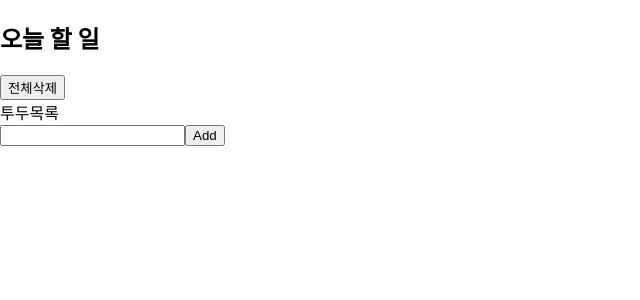
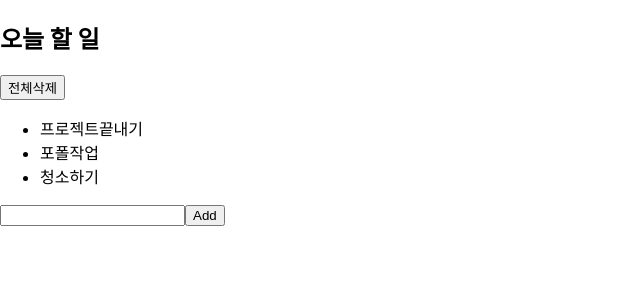
Before and after one commit to standjeong/ToDoMate, a React (Create React App) app: page / in a window 1280 px wide. Shown: the top 300 px of the page, without its empty margins (0-640 px from the left). Built offline with nearby package versions, Linux system fonts and the light colour scheme.

Commit message:
feat: Display to-do list

```diff
--- a/src/components/today/TodayPlanner.jsx
+++ b/src/components/today/TodayPlanner.jsx
@@ -1,13 +1,22 @@
+import { useState } from 'react';
 import AddTodo from './AddTodo';
 import Header from './Header';
 import TodoList from './TodoList';
 
 export default function TodayPlanner() {
+  const [todos, setTodos] = useState(initialVal);
+
   return (
     <section>
       <Header />
-      <TodoList />
+      <TodoList todos={todos} />
       <AddTodo />
     </section>
   );
 }
+
+const initialVal = [
+  { id: 1, text: '프로젝트끝내기', completed: false },
+  { id: 2, text: '포폴작업', completed: false },
+  { id: 3, text: '청소하기', completed: false },
+];
--- /dev/null
+++ b/src/components/today/Todo.jsx
@@ -0,0 +1,5 @@
+import React from 'react';
+
+export default function Todo({ todo }) {
+  return <li>{todo.text}</li>;
+}
--- a/src/components/today/TodoList.jsx
+++ b/src/components/today/TodoList.jsx
@@ -1,5 +1,10 @@
 import React from 'react';
+import Todo from './Todo';
 
-export default function TodoList() {
-  return <div>투두목록</div>;
+export default function TodoList({ todos }) {
+  return (
+    <ul>
+      {todos && todos.map((todo, index) => <Todo key={index} todo={todo} />)}
+    </ul>
+  );
 }
```
